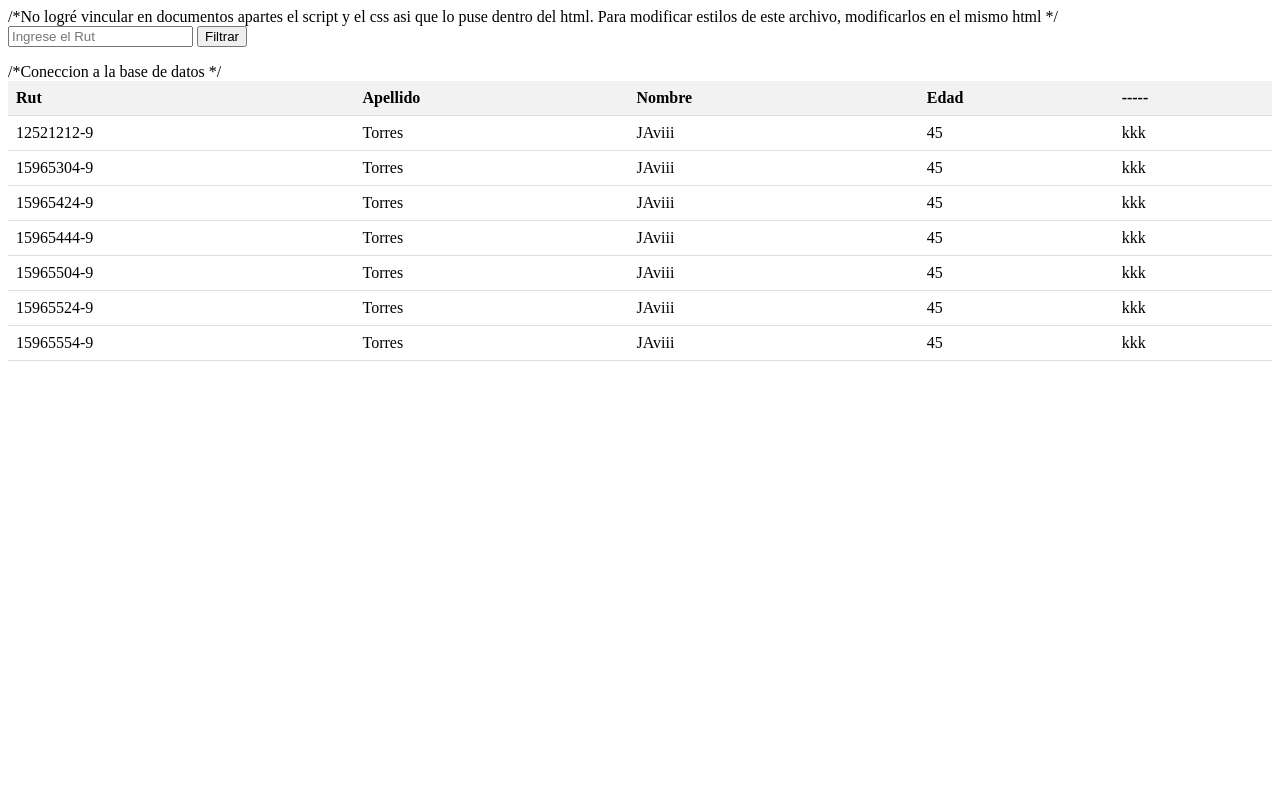
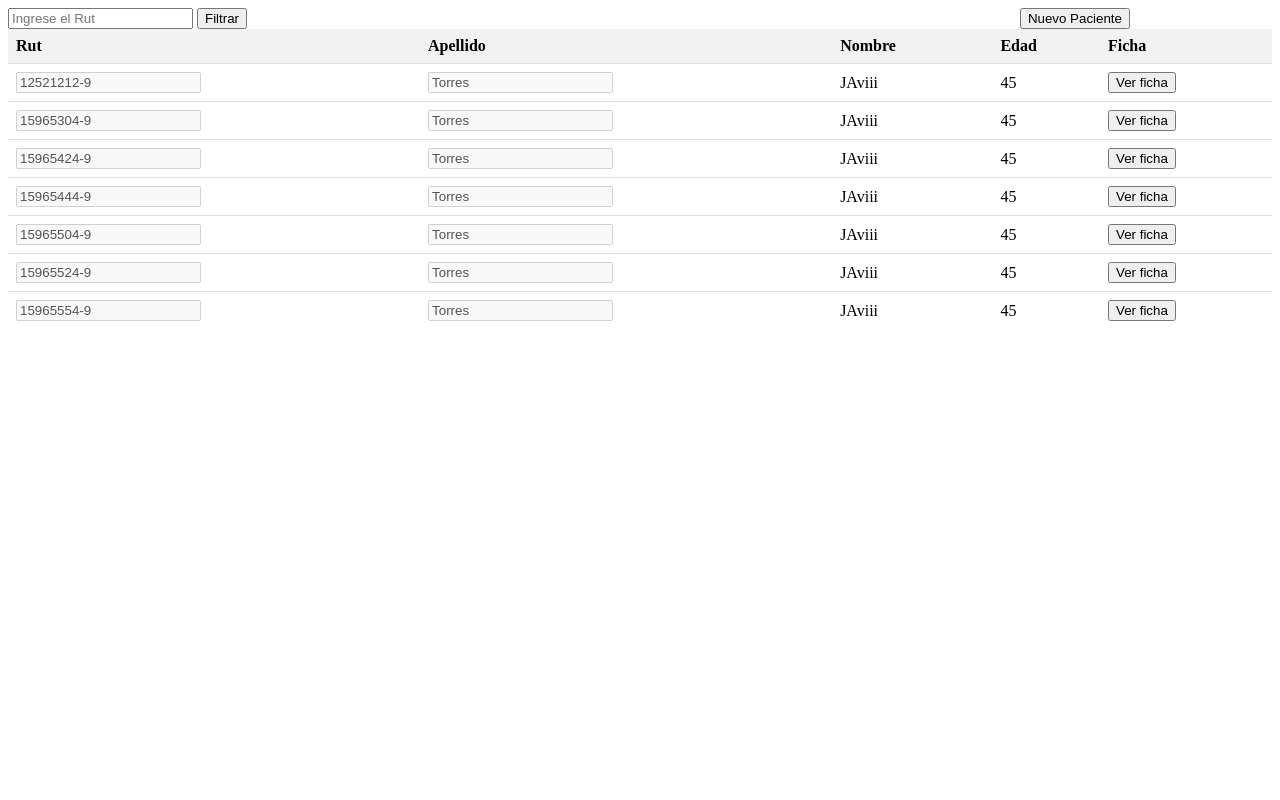
Before and after one commit to soqus/gestion, a PHP site: page /php/pacientes.php in a window 1280 px wide. Run offline with PHP 8.4, Linux system fonts and the light colour scheme; data comes from the database, SQL or seed files in the repository.

Commit message:
eliminacion de comentarios

```diff
--- a/menu_doc.php
+++ b/menu_doc.php
@@ -77,7 +77,6 @@ if (!isset($_SESSION['usuario'])) {
             $resultado = mysqli_query($conexion, $consulta);
             while ($row = mysqli_fetch_assoc($resultado)) {
                 ?>
-                /*tabla que muestra las horas agendadas */
                 <tr>
                     <td>
                         <?php echo $row['ID']; ?>
--- a/php/conexion_be.php
+++ b/php/conexion_be.php
@@ -1,5 +1,3 @@
-
-/*Coneccion a la base de datos */
 
 <?php
 
--- a/php/horas_agendadas.php
+++ b/php/horas_agendadas.php
@@ -1,7 +1,6 @@
 
 
-/*Metodo para mostrar una tabla con las hoas agendadas en el sistema. Intente hacer los estilos y el script en archivos apartes pero me daba
-error, por eso estan escritos en el mismo html*/
+
 <?php
 session_start();
 ?>
@@ -17,7 +16,6 @@ session_start();
     <script src=funciones.js></script>
 </head>
 
-/*estilos*/
 <style>
     .tabla-formato {
     width: 100%;
--- a/php/login_usuario_be.php
+++ b/php/login_usuario_be.php
@@ -1,4 +1,3 @@
-/*metodo para logear a un usuario, no tocar xD */
 
 <?php
 session_start();
--- a/php/pacientes.php
+++ b/php/pacientes.php
@@ -1,7 +1,3 @@
-
-/*No logré vincular en documentos apartes el script y el css asi que lo puse dentro del html. Para modificar estilos
-de este archivo, modificarlos en el mismo html */
-
 <?php
 session_start();
 ?>
@@ -18,28 +14,39 @@ session_start();
     <script>
         $(document).ready(function () {
             $('#form-filtrar').on('submit', function (event) {
-                event.preventDefault(); // Evita que se realice la acción por defecto del formulario (enviar y recargar la página)
-
-                // Obtiene los datos del formulario
+                event.preventDefault();
                 var formData = $(this).serialize();
-
-                // Realiza la solicitud AJAX
                 $.ajax({
-                    url: 'php/filtrar.php', // URL del archivo PHP que procesará los datos del formulario
-                    type: 'POST', // Método HTTP utilizado
-                    data: formData, // Datos del formulario enviados al servidor
+                    url: 'php/filtrar.php',
+                    type: 'POST',
+                    data: formData,
                     success: function (response) {
-                        // Se ejecuta cuando la solicitud AJAX se ha completado exitosamente
-                        $('#tabla-body').html(response); // Reemplaza el contenido del cuerpo de la tabla con la respuesta del servidor
+                        $('#tabla-body').html(response);
                     },
                     error: function (xhr, status, error) {
-                        // Se ejecuta si ocurre un error durante la solicitud AJAX
-                        console.log(error); // Muestra el mensaje de error en la consola del navegador
+                        console.log(error);
+                    }
+                });
+            });
+
+            $('.form-ficha').on('submit', function (event) {
+                event.preventDefault();
+                var formData = $(this).serialize();
+                $.ajax({
+                    url: 'php/ficha_paciente.php',
+                    type: 'POST',
+                    data: formData,
+                    success: function (response) {
+                        // Hacer algo con la respuesta si es necesario
+                        // Por ejemplo, mostrar la página "ficha_paciente.php" en una nueva pestaña:
+                        $('#tabla-body').html(response);
+                    },
+                    error: function (xhr, status, error) {
+                        console.log(error);
                     }
                 });
             });
         });
-
     </script>
     <style>
         .tabla-formato {
@@ -50,6 +57,7 @@ session_start();
         .table-container {
             max-height: 300px;
             overflow-y: auto;
+            position: relative;
         }
 
         .table-scroll {
@@ -67,15 +75,23 @@ session_start();
         .tabla-formato th {
             background-color: #f2f2f2;
         }
+
+        .btn-right {
+            position: absolute;
+            right: 150px;
+            transform: translateY(-100%);
+        }
     </style>
-
 </head>
 
 <body>
     <div class="table_container">
         <form id="form-filtrar" method="POST">
-            <input type="text" name="rut" placeholder="Ingrese el Rut">
+            <input id="rut_ficha" type="text" name="rut" placeholder="Ingrese el Rut">
             <button type="submit" id="filtrar">Filtrar</button>
+        </form>
+        <form action="php/nuevo_paciente.php">
+            <button type="submit" id="nuevo_paciente" class="btn-right">Nuevo Paciente</button>
         </form>
 
         <div class="table-container">
@@ -85,8 +101,7 @@ session_start();
                     <th>Apellido</th>
                     <th>Nombre</th>
                     <th>Edad</th>
-                        <th>-----</th>
-
+                    <th>Ficha</th>
                 </thead>
                 <tbody id="tabla-body">
                     <?php
@@ -96,13 +111,12 @@ session_start();
                     while ($row = mysqli_fetch_assoc($resultado)) {
                         ?>
                         <tr>
+                            <form class="form-ficha" action="ficha_paciente.php" method="POST">
                                 <td>
-                                    <?php
-                                    $rut = $row['RUT'];
-                                    echo $rut ?>
+                                    <input type="text" id="rut_ficha" disabled name="rut_ficha" value="<?php echo $row['RUT']; ?>">
                                 </td>
                                 <td>
-                                    <?php echo $row['APELLIDO']; ?>
+                                    <input type="text" disabled value="<?php echo $row['APELLIDO']; ?>">
                                 </td>
                                 <td>
                                     <?php echo $row['NOMBRE']; ?>
@@ -110,16 +124,13 @@ session_start();
                                 <td>
                                     <?php echo $row['EDAD']; ?>
                                 </td>
-                                <td>
-                                    <div>kkk</div>
-                                </td>
+                                <td><button type="submit">Ver ficha</button></td>
+                            </form>
                         </tr>
                         <?php
                     }
                     ?>
-
                 </tbody>
-
             </table>
         </div>
 </body>
--- a/php/registro_hora_be.php
+++ b/php/registro_hora_be.php
@@ -1,4 +1,4 @@
-/*metodo para regstrar horas a la base de datos, no tocar xD */
+
 
 <?php
 
--- a/php/registro_usuario_be.php
+++ b/php/registro_usuario_be.php
@@ -1,5 +1,4 @@
 
-/*metodo para registrar usuarios a la BD, no tocar */
 <?php
 include 'conexion_be.php';
 
--- a/registro.php
+++ b/registro.php
@@ -48,7 +48,6 @@ session_start();
             ?>
         </div>
     </header>
-            /*Apartado de registro de usuario. */
     <div class="card">
         <div class="register-section">
             <h2>Registrar nuevo usuario</h2>
--- a/vista_medica.php
+++ b/vista_medica.php
@@ -59,17 +59,15 @@ if (!isset($_SESSION['usuario'])) {
             ?>
         </div>
     </header>
-/*Menu lateral derecho */
     <div class="menu_lateral">
     <ul>
     <li><a href="#" data-target="php/horas_agendadas">Horas Agendadas</a></li>
       <li><a href="#" data-target="php/pacientes">Pacientes</a></li>
-      <li><a href="#" data-target="citas">Citas</a></li>
       <li><a href="#" data-target="registro">Registrar Usuario</a></li>
     </ul>
   </div>
 
-  /*Cuacdro de contenido a la derecha del menu */
+
   <div class="contenido" id="contenido">
     <!-- Contenido inicial -->
     <h2>Bienvenido</h2>
```
Also changed, not shown: funciones.js (+9 -0 lines), php/ficha_paciente.php (added, +18 -0 lines), php/filtrar.php (+4 -7 lines), prueba.php (+18 -42 lines). Lines whose indentation alone changed are shown as unchanged.
